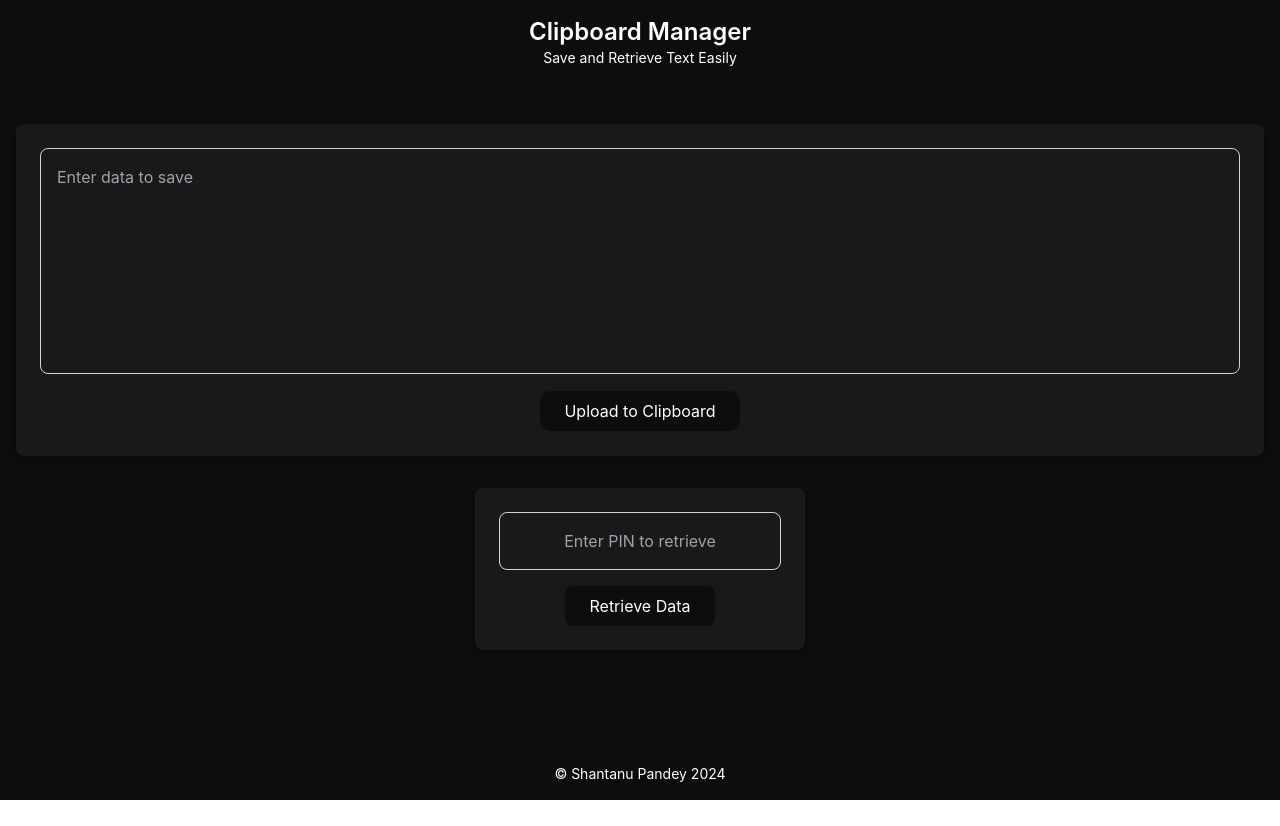
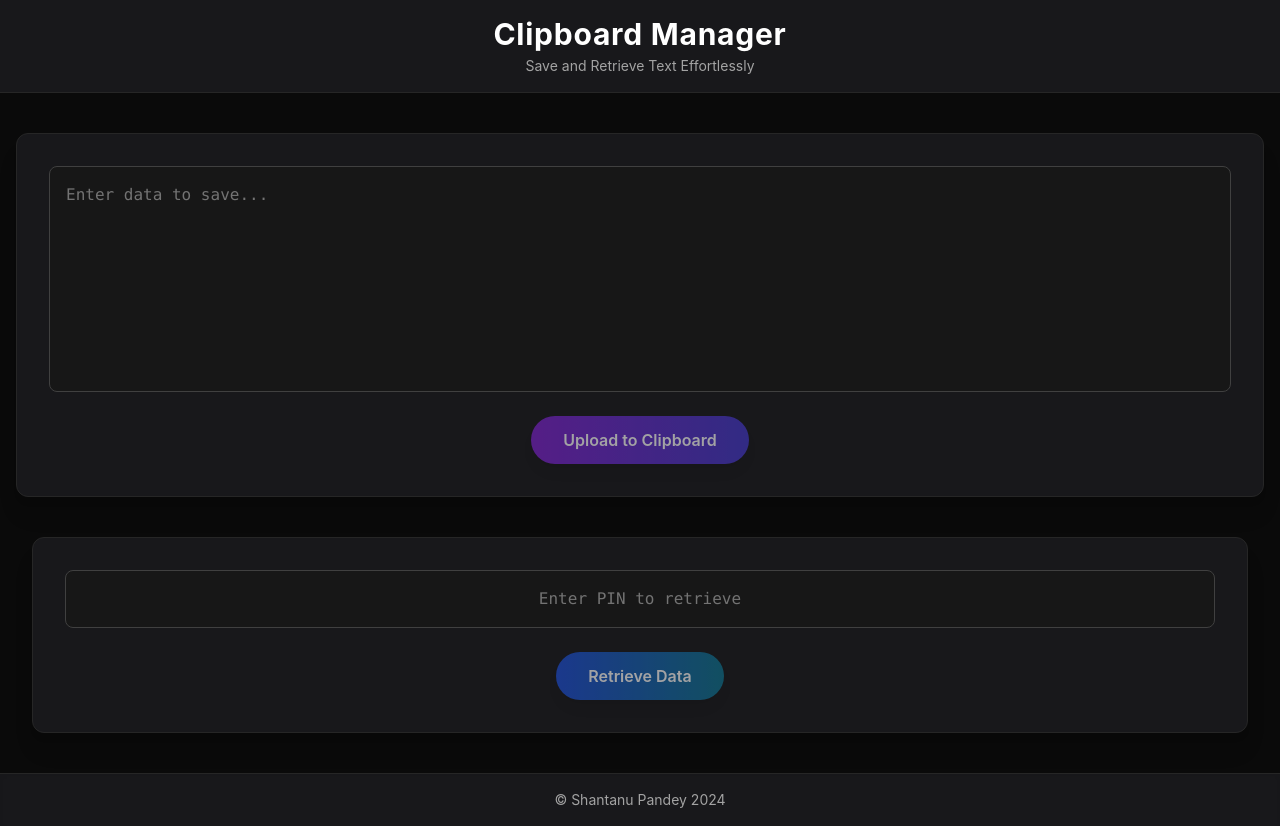
Before and after one commit to Catnip-01/onlineClipboard, a React (Create React App) app in the folder client/: page / in a window 1280 px wide. Before the commit the page ends 800 px from the top, so only its background shows below. Built offline with nearby package versions, Linux system fonts and the light colour scheme; the HTML template or start-up script is replaced by a standard one.

Commit message:
frontend made better with framer

```diff
--- a/client/src/cards/codeEntry.jsx
+++ b/client/src/cards/codeEntry.jsx
@@ -1,55 +1,134 @@
 import React, { useState } from "react";
 import axios from "axios";
 import CopyButton from "./copyButton";
+import { motion, AnimatePresence } from "framer-motion";
 import "../App.css";
 import "../index.css";
 
 function CodeEntry() {
   const [codeInput, setCodeInput] = useState("");
   const [retrievedData, setRetrievedData] = useState("");
+  const [isLoading, setIsLoading] = useState(false);
+  const [error, setError] = useState(null);
 
   const handleRetrieval = async () => {
+    if (!codeInput.trim()) {
+      setError("Please enter a PIN to retrieve.");
+      setRetrievedData("");
+      return;
+    }
+    setIsLoading(true);
+    setError(null);
+    setRetrievedData("");
+
     try {
-      let num = parseInt(codeInput);
+      let num = parseInt(codeInput, 10);
+      if (isNaN(num)) {
+        setError("Invalid PIN. Please enter a numeric code.");
+        setIsLoading(false);
+        return;
+      }
+
       const response = await axios.get(
         "https://onlineclipboard-kkaz.onrender.com/get-data",
         {
           params: { id: num },
         }
       );
+      if (response.data && response.data.length > 0 && response.data[0].content) {
         setRetrievedData(response.data[0].content);
+      } else {
+        setError("No data found for this PIN.");
+        setRetrievedData("");
+      }
     } catch (err) {
       console.log("error while handling get data : " + err);
+      if (err.response) {
+        setError(err.response.data.message || "Failed to retrieve data. Check PIN.");
+      } else if (err.request) {
+        setError("Network error or server is down. Please try again later.");
+      } else {
+        setError("An unexpected error occurred.");
+      }
+      setRetrievedData("");
+    } finally {
+      setIsLoading(false);
     }
   };
 
   return (
-    <div className="max-w-7xl mx-auto px-4">
-      <div className="bg-objectBg max-w-lg w-full mx-auto shadow-md rounded-lg p-6 flex flex-col items-center justify-center">
-        <input
-          className="p-4 border border-gray-300 rounded-lg text-center focus:outline-none focus:ring-2 focus:ring-white bg-objectBg text-gray-200 w-full"
+    <motion.div
+      initial={{ opacity: 0, y: 50 }}
+      animate={{ opacity: 1, y: 0 }}
+      transition={{ duration: 0.6, ease: "easeOut", delay: 0.2 }}
+      className="max-w-7xl mx-auto px-4 w-full"
+    >
+      {/* Input and button section - REMOVED max-w-lg from here */}
+      <motion.div
+        initial={{ opacity: 0, scale: 0.98 }}
+        animate={{ opacity: 1, scale: 1 }}
+        transition={{ duration: 0.5, ease: "easeOut", delay: 0.4 }}
+        className="bg-zinc-900 w-full mx-auto shadow-xl rounded-xl p-8 flex flex-col items-center justify-center border border-neutral-800"
+        // ^^^ max-w-lg was removed from this line ^^^
+      >
+        <motion.input
+          className="p-4 border bg-neutral-900 text-neutral-300 border-neutral-700 rounded-lg text-center focus:outline-none focus:ring-2 focus:ring-purple-500 placeholder-neutral-500 font-mono w-full"
           placeholder="Enter PIN to retrieve"
           onChange={(e) => setCodeInput(e.target.value)}
           value={codeInput}
+          whileFocus={{ scale: 1.01, borderColor: "#a78bfa" }}
+          transition={{ duration: 0.2 }}
         />
-        <button
+        <motion.button
           onClick={handleRetrieval}
-          className="mt-4 px-6 py-2 bg-gptGray-900 text-white rounded-lg hover:bg-gptGray-400 transition w-full sm:w-auto"
+          disabled={isLoading || !codeInput.trim()}
+          whileHover={{ scale: 1.05 }}
+          whileTap={{ scale: 0.95 }}
+          transition={{ type: "spring", stiffness: 400, damping: 10 }}
+          className={`mt-6 px-8 py-3 bg-gradient-to-r from-blue-700 to-cyan-700 text-white rounded-full font-semibold shadow-lg w-full sm:w-auto
+            ${
+              isLoading || !codeInput.trim()
+                ? "opacity-60 cursor-not-allowed"
+                : "hover:from-blue-600 hover:to-cyan-600 transition duration-300"
+            }`}
         >
-          Retrieve Data
-        </button>
-      </div>
+          {isLoading ? "Retrieving..." : "Retrieve Data"}
+        </motion.button>
+
+        <AnimatePresence>
+          {error && (
+            <motion.p
+              initial={{ opacity: 0, y: -10 }}
+              animate={{ opacity: 1, y: 0 }}
+              exit={{ opacity: 0, y: -10 }}
+              className="text-red-400 mt-4 text-center font-medium"
+            >
+              {error}
+            </motion.p>
+          )}
+        </AnimatePresence>
+      </motion.div>
+
+      <AnimatePresence>
         {retrievedData && (
-        <div className="mt-4 flex flex-col text-white bg-objectBg justify-end p-4 rounded-lg shadow-inner w-full max-w-auto mx-auto">
-          <div className="flex justify-end mb-2 sticky top-0">
+          <motion.div
+            initial={{ opacity: 0, y: 20, scale: 0.95 }}
+            animate={{ opacity: 1, y: 0, scale: 1 }}
+            exit={{ opacity: 0, y: 20, scale: 0.95 }}
+            transition={{ type: "spring", stiffness: 300, damping: 20 }}
+            className="mt-8 flex flex-col bg-zinc-900 text-neutral-200 p-6 rounded-xl shadow-xl w-full mx-auto border border-blue-600"
+          >
+            <div className="flex justify-end mb-4 sticky top-0 z-10 bg-zinc-900 pb-2">
               <CopyButton copyText={retrievedData} />
             </div>
-          <pre className="text-sm sm:text-base w-full whitespace-pre-wrap overflow-x-auto">
-            <span className="font-medium">{retrievedData}</span>
+            <h3 className="text-xl font-semibold mb-3 text-neutral-100">Retrieved Content:</h3>
+            <pre className="text-sm sm:text-base w-full whitespace-pre-wrap overflow-x-auto max-h-96 overflow-y-auto p-3 bg-neutral-800 rounded-md border border-neutral-700">
+              <span className="font-mono text-neutral-300">{retrievedData}</span>
             </pre>
-        </div>
+          </motion.div>
         )}
-    </div>
+      </AnimatePresence>
+    </motion.div>
   );
 }
 
--- a/client/src/cards/textBox.jsx
+++ b/client/src/cards/textBox.jsx
@@ -1,13 +1,17 @@
 import React, { useState } from "react";
 import axios from "axios";
-import CodeEntry from "./codeEntry";
-import CopyButton from "./copyButton";
+import CodeEntry from "./codeEntry"; // Assuming this component exists
+import CopyButton from "./copyButton"; // Assuming this component exists
+import { motion, AnimatePresence } from "framer-motion"; // Import motion and AnimatePresence
 
 function TextBox() {
   const [inputValue, setInputValue] = useState("");
   const [codeValue, setCodeValue] = useState("");
+  const [isSubmitting, setIsSubmitting] = useState(false); // To disable button during submission
 
   const handleTextEntry = async () => {
+    if (!inputValue.trim()) return; // Prevent submission of empty input
+    setIsSubmitting(true);
     console.log("entered text : " + inputValue);
     try {
       const response = await axios.post(
@@ -17,55 +21,104 @@ function TextBox() {
         }
       );
       setCodeValue(response.data.code);
-      console.log("");
+      console.log("Response received:", response.data);
     } catch (err) {
       console.log("error during backend req : " + err);
+      // Optionally, set an error message here
+    } finally {
+      setIsSubmitting(false);
     }
   };
 
   return (
-    <div className="min-h-screen flex flex-col items-center bg-gptGray-900 text-gray-800 min-w-fit">
+    <div className="min-h-screen flex flex-col items-center bg-neutral-950 text-neutral-200 min-w-fit">
       {/* Header */}
-      <header className="bg-background w-full py-4 text-white text-center shadow-lg">
-        <h1 className="text-2xl font-semibold">Clipboard Manager</h1>
-        <p className="text-sm">Save and Retrieve Text Easily</p>
-      </header>
+      <motion.header
+        initial={{ y: -100, opacity: 0 }}
+        animate={{ y: 0, opacity: 1 }}
+        transition={{ type: "spring", stiffness: 120, damping: 14, delay: 0.2 }}
+        className="bg-zinc-900 w-full py-4 text-white text-center shadow-lg border-b border-neutral-800"
+      >
+        <h1 className="text-3xl font-bold tracking-wide">
+          Clipboard Manager
+        </h1>
+        <p className="text-sm text-neutral-400 mt-1">Save and Retrieve Text Effortlessly</p>
+      </motion.header>
 
       {/* Main Content */}
-      <div className="flex flex-col md:flex-col bg-inherit max-w-7xl text-start items-center py-10 w-full gap-8 px-4">
+      <div className="flex flex-col md:flex-col bg-inherit max-w-7xl text-start items-center py-10 w-full gap-10 px-4">
         {/* Upload Section */}
-        <div className="bg-objectBg shadow-md rounded-lg p-6 w-full flex flex-col items-center">
-          <textarea
+        <motion.div
+          initial={{ opacity: 0, scale: 0.95 }}
+          animate={{ opacity: 1, scale: 1 }}
+          transition={{ duration: 0.5, ease: "easeOut", delay: 0.4 }}
+          className="bg-zinc-900 shadow-xl rounded-xl p-8 w-full flex flex-col items-center border border-neutral-800"
+        >
+          <motion.textarea
             rows="8"
-            placeholder="Enter data to save"
+            placeholder="Enter data to save..."
             onChange={(e) => setInputValue(e.target.value)}
             value={inputValue}
-            className="w-full p-4 border bg-objectBg text-gray-300 border-gray-300 rounded-lg text-start focus:outline-none focus:ring-2 focus:ring-white resize-none"
-          ></textarea>
-          <button
+            whileFocus={{ scale: 1.01, borderColor: "#a78bfa" }} // Purple border on focus
+            transition={{ duration: 0.2 }}
+            className="w-full p-4 border bg-neutral-900 text-neutral-300 border-neutral-700 rounded-lg text-start focus:outline-none focus:ring-2 focus:ring-purple-500 resize-none placeholder-neutral-500 font-mono"
+          ></motion.textarea>
+          <motion.button
             onClick={handleTextEntry}
-            className="mt-4 px-6 py-2 bg-gptGray-900 border border-objectBg text-white rounded-xl hover:bg-gptGray-400 transition delay-150"
+            disabled={isSubmitting || !inputValue.trim()} // Disable if submitting or input is empty
+            whileHover={{ scale: 1.05 }}
+            whileTap={{ scale: 0.95 }}
+            transition={{ type: "spring", stiffness: 400, damping: 10 }}
+            className={`mt-6 px-8 py-3 bg-gradient-to-r from-purple-700 to-indigo-700 text-white rounded-full font-semibold shadow-lg
+              ${
+                isSubmitting || !inputValue.trim()
+                  ? "opacity-60 cursor-not-allowed"
+                  : "hover:from-purple-600 hover:to-indigo-600 transition duration-300"
+              }`}
           >
-            Upload to Clipboard
-          </button>
-          {codeValue && (
-            <div className="text-gray-300 items-center mt-3 border flex flex-row border-white rounded justify-around lg:w-4/12 sm:w-fit pl-3">
-              <p className="">
-                Your code: <span className="font-bold">{codeValue}</span>
-              </p>
-              <CopyButton copyText={codeValue} />
-            </div>
-          )}
-        </div>
-        <CodeEntry />
+            {isSubmitting ? "Uploading..." : "Upload to Clipboard"}
+          </motion.button>
+
+          <AnimatePresence>
+            {codeValue && (
+              <motion.div
+                initial={{ opacity: 0, y: 20, scale: 0.9 }}
+                animate={{ opacity: 1, y: 0, scale: 1 }}
+                exit={{ opacity: 0, y: 20, scale: 0.9 }}
+                transition={{ type: "spring", stiffness: 300, damping: 20 }}
+                className="text-neutral-300 items-center mt-6 border border-purple-600 rounded-xl flex flex-row justify-between lg:w-5/12 sm:w-fit p-3 bg-zinc-800 shadow-md"
+              >
+                <p className="text-lg font-light flex-grow">
+                  Your code: <span className="font-bold text-purple-400 select-all">{codeValue}</span>
+                </p>
+                <CopyButton copyText={codeValue} />
+              </motion.div>
+            )}
+          </AnimatePresence>
+        </motion.div>
+
+        {/* Code Entry Section - Assuming CodeEntry is for retrieving code */}
+        <motion.div
+          initial={{ opacity: 0, y: 50 }}
+          animate={{ opacity: 1, y: 0 }}
+          transition={{ duration: 0.5, ease: "easeOut", delay: 0.6 }}
+          className="w-full"
+        >
+          <CodeEntry />
+        </motion.div>
       </div>
 
       {/* Footer */}
-      <footer className="bg-background w-full py-4 text-white text-center mt-auto shadow-inner">
+      <motion.footer
+        initial={{ y: 100, opacity: 0 }}
+        animate={{ y: 0, opacity: 1 }}
+        transition={{ type: "spring", stiffness: 120, damping: 14, delay: 0.8 }}
+        className="bg-zinc-900 w-full py-4 text-neutral-400 text-center mt-auto shadow-inner border-t border-neutral-800"
+      >
         <p className="text-sm">
           &copy; Shantanu Pandey {new Date().getFullYear()}
         </p>
-      </footer>
+      </motion.footer>
     </div>
   );
 }
```
Lines whose indentation alone changed are shown as unchanged.
